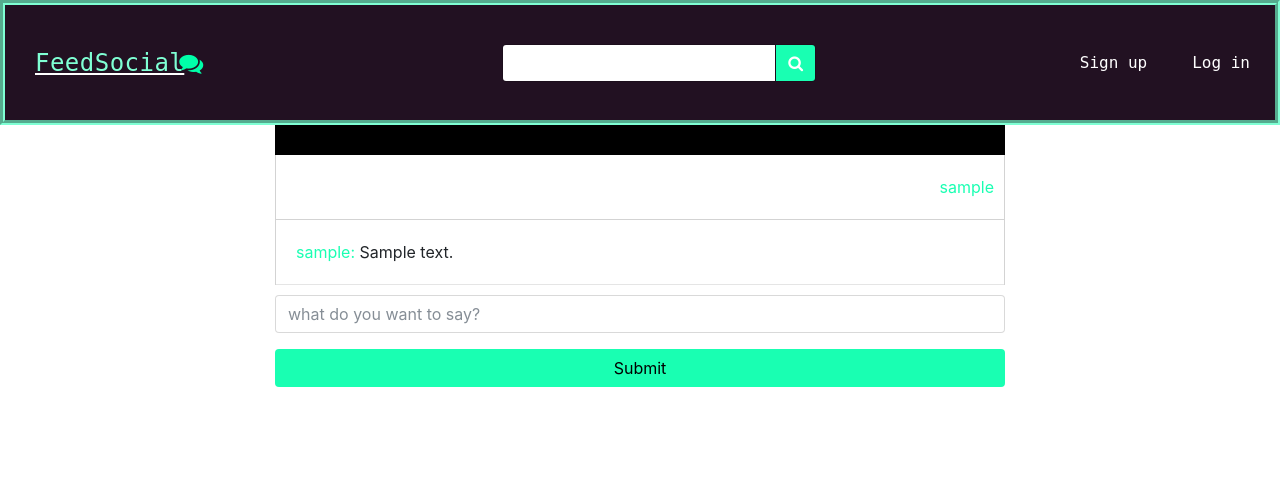
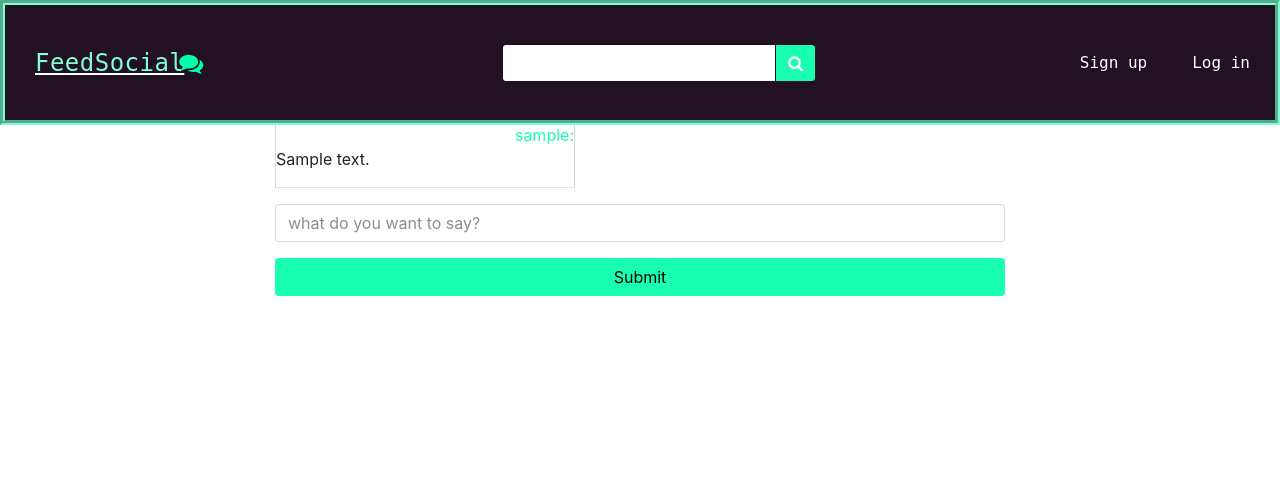
Before and after one commit to lukebiggerstaff/feedsocial, a Django app: page /content/1 in a window 1280 px wide. Shown: the top 485 px of the page. Run offline with Django 3.2, Linux system fonts and the light colour scheme; tables that the repository leaves empty hold one stand-in row (values such as "Sample post"); style sheets or scripts are compiled from the project's sources; some libraries are stand-ins or nearby versions.

Commit message:
re-styled the create comment page

```diff
--- a/feedsocial/feed/static/scss/_comment.scss
+++ b/feedsocial/feed/static/scss/_comment.scss
@@ -1,44 +1,53 @@
-.content-detail {
-  display: flex;
-  flex-flow: column;
-  border-top: 40px solid darken(aquamarine, 20%);
-  border-radius: 10%;
-  &--header {
+.comment-block {
+  border-top: 40px solid #19ffb2;
+  border-right: 1px solid lightgrey;
+  border-left: 1px solid lightgrey;
+  border-radius: 10% 10% 0 0;
+  width: 300px;
+  @media (max-width: 350px){
+    width: 200px;
+  }
+  @media (max-width: 250px){
+    width: 100px;
+  }
+  align-self: center;
+  & h2 {
+    padding: 20px;
+    color: white;
     background-color: black;
-    color: white;
-    padding: 40px;
-    display: flex;
-    justify-content: center;
-    margin-bottom: 0;
   }
-  p {
-    padding: 20px 10px;
-    border-right: 1px solid lightgrey;
-    border-left: 1px solid lightgrey;
-    border-bottom: 1px solid lightgrey;
+  & a {
     display: flex;
     justify-content: flex-end;
-    margin-bottom: 0;
-    & a {
-    text-decoration: none;
     color: darken(aquamarine, 20%);
-    }
+  }
+  & small {
+    padding: 10px 20px;
   }
 }
-
-.comment-block {
+.comment-item {
+  border-top: 40px solid #19ffb2;
   border-right: 1px solid lightgrey;
   border-left: 1px solid lightgrey;
-  margin-bottom: 10px;
-  & hr {
-    margin: 0;
+  border-bottom: 1px solid lightgrey;
+  width: 300px;
+  @media (max-width: 350px){
+    width: 200px;
   }
-  & p {
+  @media (max-width: 250px){
+    width: 100px;
+  }
+  & h5 {
     padding: 20px;
-    margin: 0;
+    color: white;
+    background-color: black;
   }
   & a {
+    display: flex;
+    justify-content: flex-end;
     color: darken(aquamarine, 20%);
-    text-decoration: none;
+  }
+  & small {
+    padding: 10px 20px;
   }
 }
```
